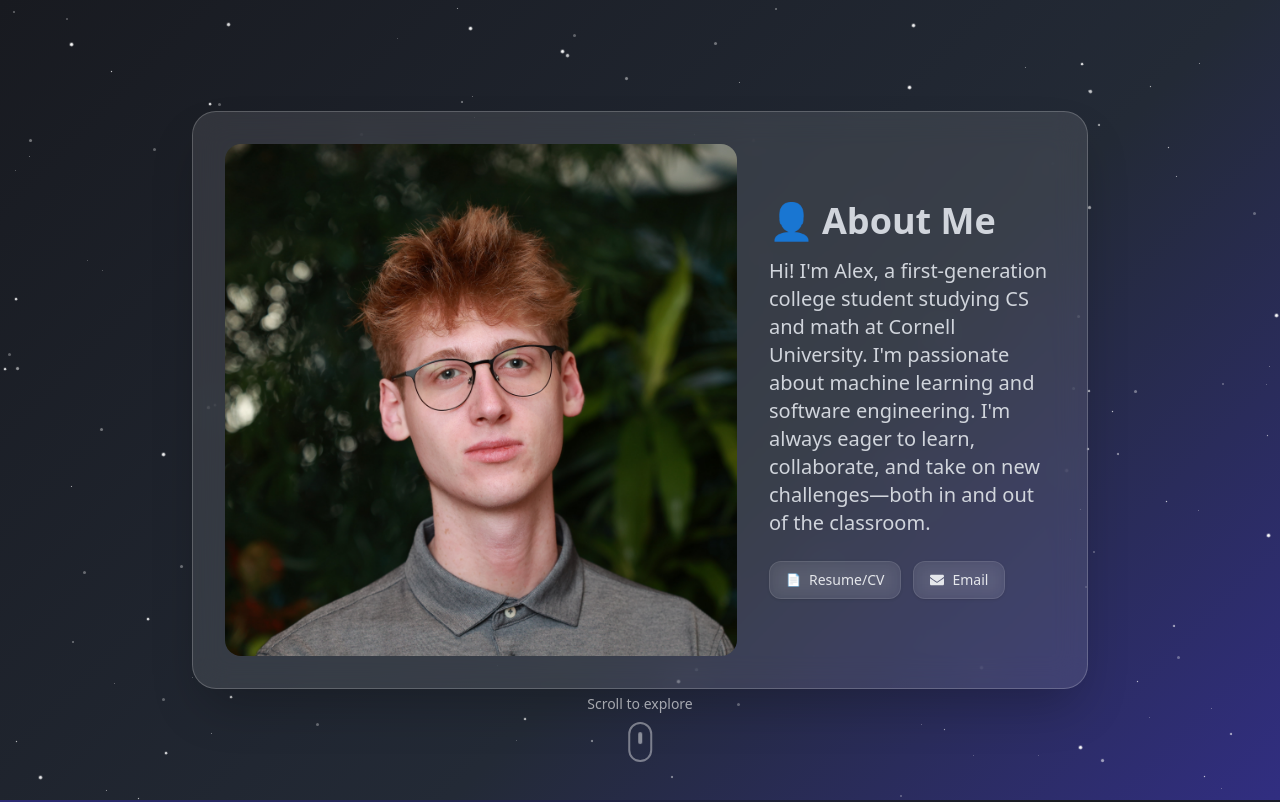
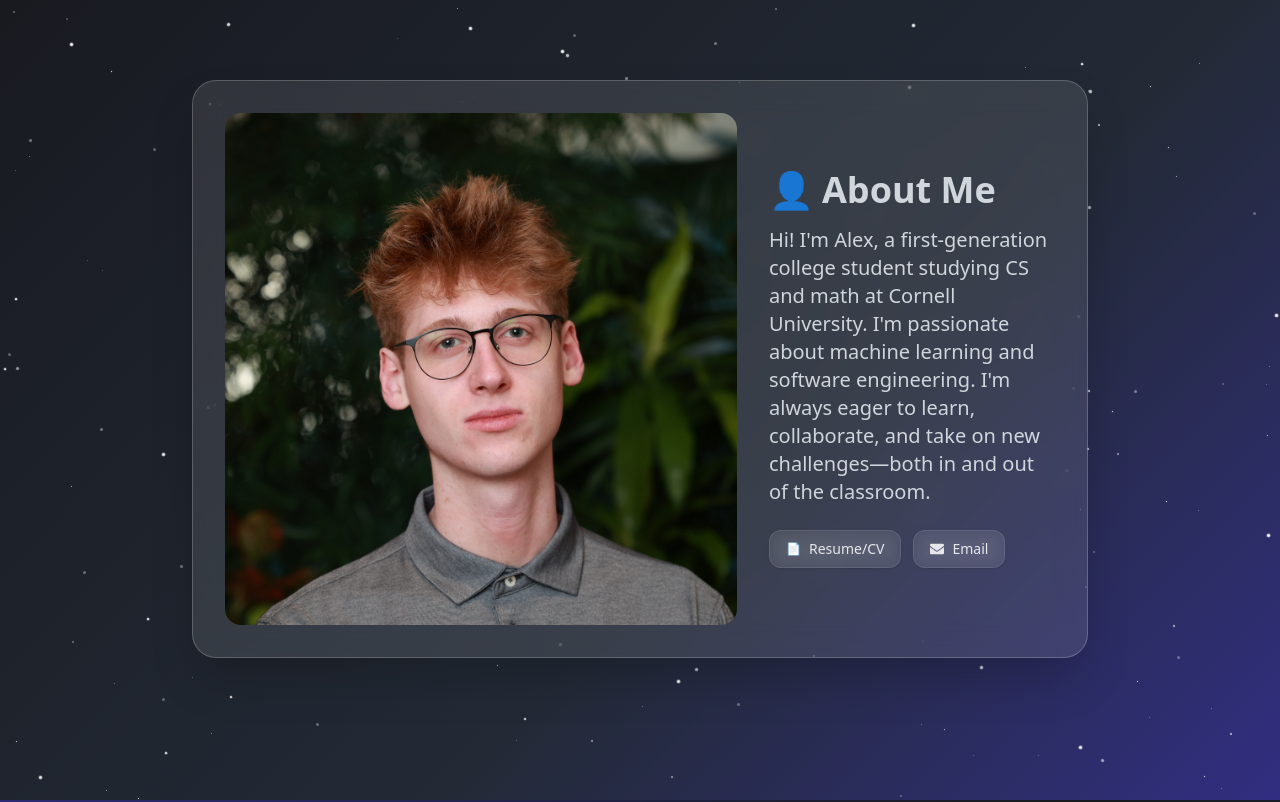
Before and after one commit to LambdaAK/Alex-Kozik-Portfolio, a React (Vite) app: page / in a window 1280 px wide. Shown: the top 802 px of the page. Built offline with nearby package versions, Linux system fonts and the light colour scheme.

Commit message:
Scrolling indicator

```diff
--- a/package.json
+++ b/package.json
@@ -11,6 +11,7 @@
   },
   "dependencies": {
     "@tailwindcss/vite": "^4.1.11",
+    "lucide-react": "^0.525.0",
     "react": "^19.1.0",
     "react-dom": "^19.1.0",
     "react-icons": "^5.5.0",
--- a/src/App.tsx
+++ b/src/App.tsx
@@ -1,7 +1,8 @@
 import './App.css'
-import { useState } from 'react';
+import { useEffect, useState } from 'react';
 import Starfield from './Starfield';
 import { FaEnvelope } from 'react-icons/fa';
+import { Mouse, ArrowDown } from 'lucide-react';
 
 // About Me Card Component
 const AboutMeCard = () => (
@@ -52,17 +53,7 @@ const AboutMeCard = () => (
   </div>
 );
 
-// Scroll Indicator Component
-const ScrollIndicator = () => (
-  <div className="absolute bottom-8 left-1/2 transform -translate-x-1/2 animate-bounce">
-    <div className="flex flex-col items-center text-white/60">
-      <span className="text-sm font-medium mb-2">Scroll to explore</span>
-      <div className="w-6 h-10 border-2 border-white/40 rounded-full flex justify-center">
-        <div className="w-1 h-3 bg-white/60 rounded-full mt-2 animate-pulse"></div>
-      </div>
-    </div>
-  </div>
-);
+
 
 // Education Section Component
 const educationData = [
@@ -524,19 +515,74 @@ const Projects = () => (
     </div>
   </div>
 );
+const SpaceThemedScrollIndicator = () => {
+  const [scrollState, setScrollState] = useState({
+    canScrollDown: false,
+    hasScrolled: false
+  });
+
+  const checkScrollability = () => {
+    const scrollTop = window.pageYOffset || document.documentElement.scrollTop;
+    const scrollHeight = document.documentElement.scrollHeight;
+    const clientHeight = window.innerHeight;
+
+    const canScrollDown = scrollTop + clientHeight < scrollHeight - 10; // Small buffer
+    const hasScrolled = scrollTop > 50; // Consider "scrolled" after 50px
+
+    setScrollState({
+      canScrollDown,
+      hasScrolled
+    });
+  };
+
+  useEffect(() => {
+    // Check on mount
+    checkScrollability();
+
+    // Add scroll listener
+    window.addEventListener('scroll', checkScrollability);
+    window.addEventListener('resize', checkScrollability); // Also check on resize
+
+    return () => {
+      window.removeEventListener('scroll', checkScrollability);
+      window.removeEventListener('resize', checkScrollability);
+    };
+  }, []);
+
+  return (
+    <>
+      {/* Initial Scroll Hint - Only show when user hasn't scrolled yet */}
+      <div
+        className={`fixed top-6 right-6 z-50 transition-all duration-500 ${
+          !scrollState.hasScrolled && scrollState.canScrollDown
+            ? 'opacity-100 transform translate-y-0'
+            : 'opacity-0 transform translate-y-2 pointer-events-none'
+        }`}
+      >
+        <div className="bg-gradient-to-r from-blue-500 to-purple-600 text-white px-4 py-3 rounded-lg shadow-lg flex items-center space-x-2 animate-pulse border border-blue-400/30">
+          <Mouse size={16} />
+          <span className="text-sm font-medium">Scroll to explore my portfolio</span>
+          <ArrowDown size={16} className="animate-bounce" />
+        </div>
+      </div>
+    </>
+  );
+};
 
 function App() {
   return (
     <div className="min-h-screen bg-gradient-to-br from-indigo-900 via-[#181A20] to-indigo-950 text-[#E5E7EB] relative overflow-x-hidden">
       <Starfield />
+      <SpaceThemedScrollIndicator />
       <div className="flex flex-col gap-16 max-w-5xl mx-auto px-4 pb-24 relative z-10">
         <section id="about">
-          <div className="relative w-full h-screen">
-            {/* AboutMeCard centered */}
-            <div className="absolute inset-0 flex items-center justify-center px-4">
+          <div className="relative w-full h-screen pb-24 sm:pb-32 xl:pb-40 flex flex-col">
+            {/* AboutMeCard centered accounting for navbar */}
+            <div className="flex-1 flex items-center justify-center px-4" style={{ paddingTop: '80px' }}>
               <AboutMeCard />
             </div>
-            <ScrollIndicator />
+
+
           </div>
         </section>
 
```
Also changed, not shown: 1 other file (tests, documents, lock files or other folders).
